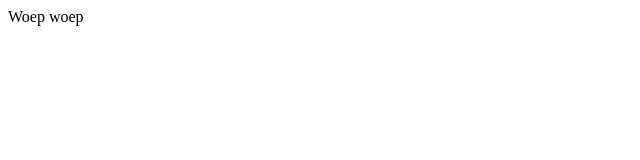
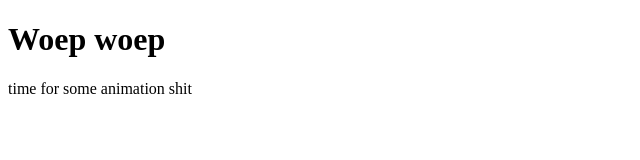
Before and after one commit to shannoentje/shannoentje.github.io, a plain HTML site: page index.html in a window 1280 px wide. Shown: the whole page, without its empty margins (0-640 px from the left). Drawn offline with Linux system fonts and the light colour scheme.

Commit message:
Update index.html

```diff
--- a/index.html
+++ b/index.html
@@ -1,6 +1,7 @@
 <!doctype html>
 <html><title> Eyo!</title>
 <body>
-Woep woep
+  <h1>Woep woep</h1>
+  <p>time for some animation shit</p>
 </body>
 </html>
```
